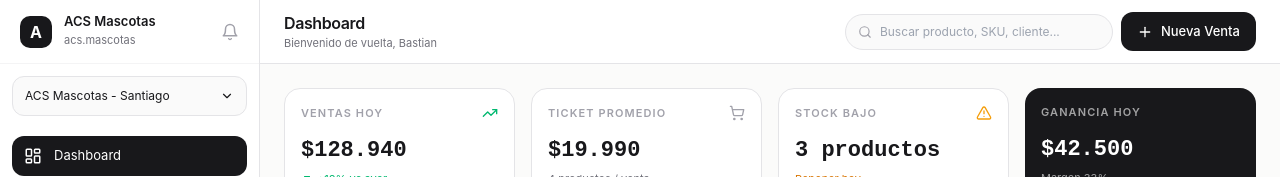
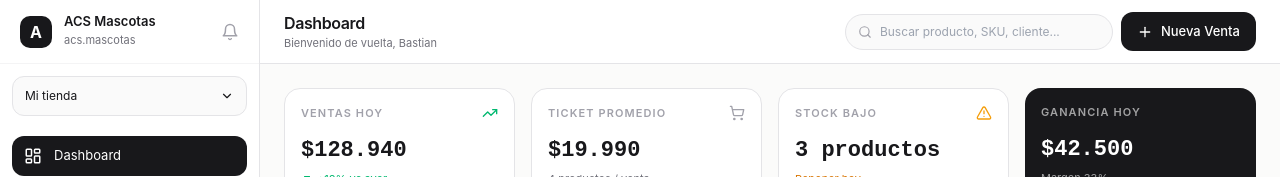
Before and after one commit to trabajosb00-boop/Ventaspos, a React (Vite) app: page / in a window 1280 px wide. Shown: the top 177 px of the page. Built offline with nearby package versions, Linux system fonts and the light colour scheme.

Commit message:
Update App.tsx

```diff
--- a/src/App.tsx
+++ b/src/App.tsx
@@ -65,7 +65,7 @@ const ventas7Dias = [
 
 export default function App() {
   const [activeSection, setActiveSection] = useState("Dashboard");
-  const [sucursal, setSucursal] = useState("ACS Mascotas - Santiago");
+  const [sucursal, setSucursal] = useState("Mi tienda");
   const [showSucursal, setShowSucursal] = useState(false);
   const [showPOS, setShowPOS] = useState(false);
   const [cart, setCart] = useState<{ id: number; qty: number }[]>([{ id: 1, qty: 1 }, { id: 2, qty: 1 }]);
```
